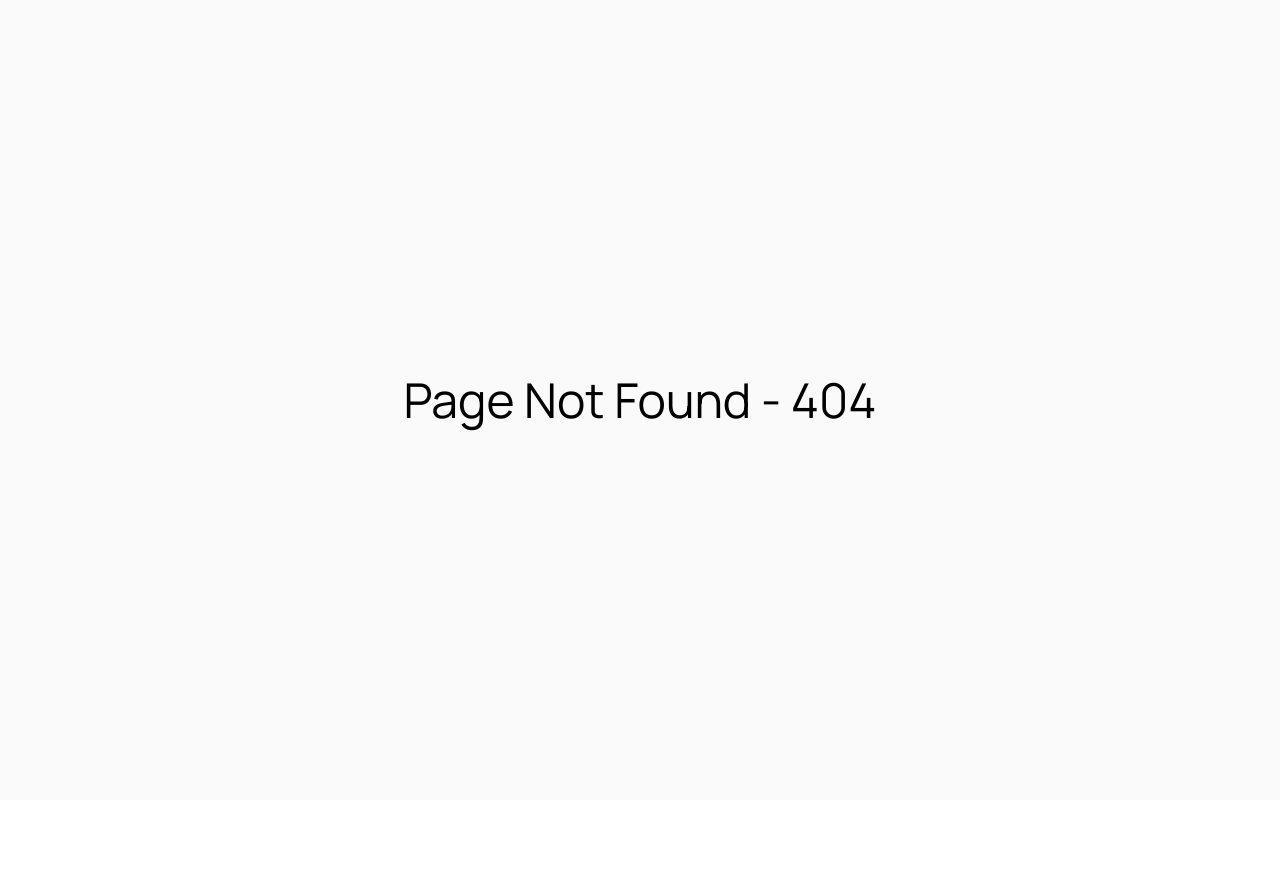
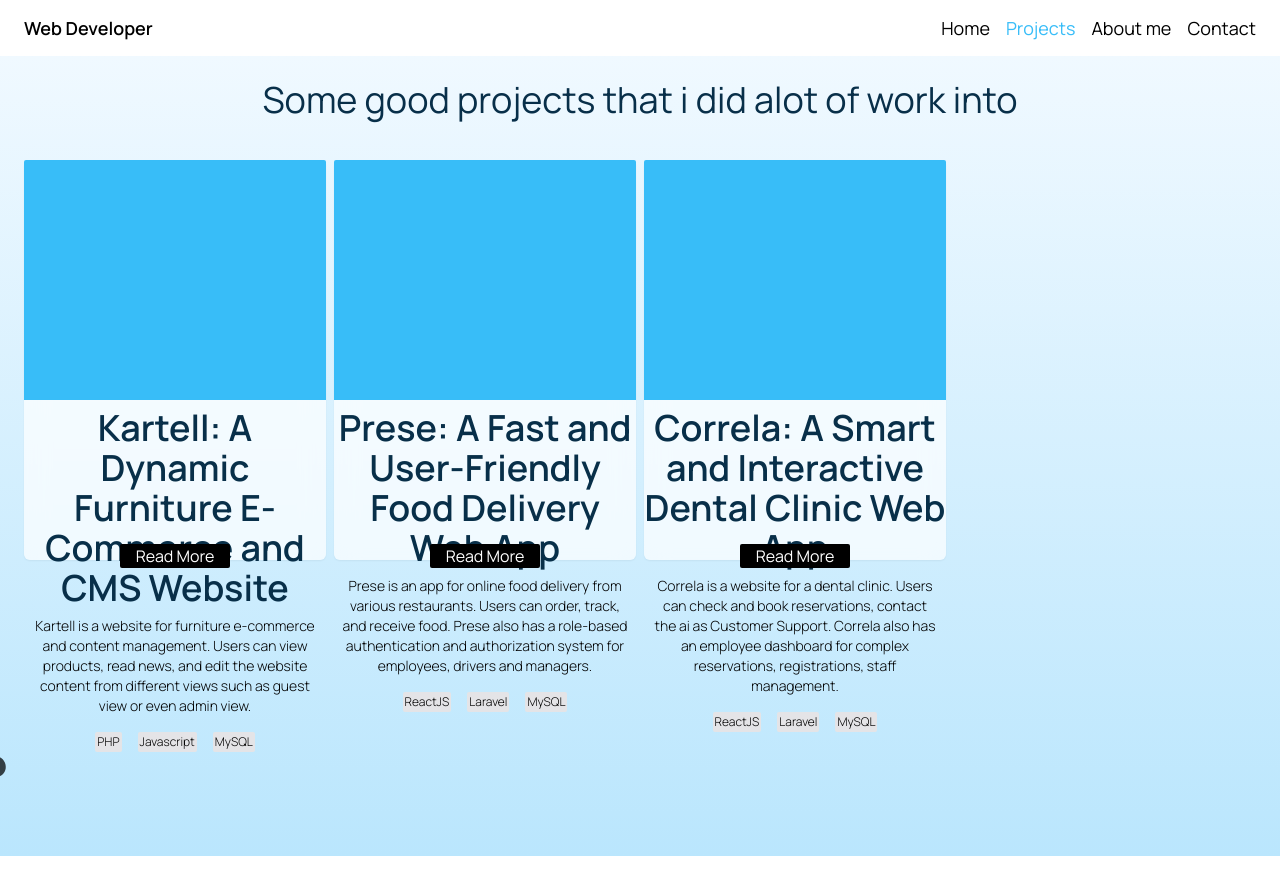
Before and after one commit to armql/webPortofolio, a React (Vite) app: page /projects in a window 1280 px wide. Before the commit this address had no page. Shown: the top 894 px of the page. Before the commit the page ends 800 px from the top, so only its background shows below. Built offline with nearby package versions, Linux system fonts and the light colour scheme.

Commit message:
added projects page

```diff
--- a/src/router/router.jsx
+++ b/src/router/router.jsx
@@ -4,6 +4,7 @@ import {
   NotFound,
   GuestLayout,
   Home,
+  Projects,
 } from "./routes/global/global";
 import { Suspense } from "react";
 
@@ -28,6 +29,14 @@ const router = createBrowserRouter([
           </Suspense>
         ),
       },
+      {
+        path: "projects",
+        element: (
+          <Suspense fallback={<LazyLoader />}>
+            <Projects />
+          </Suspense>
+        ),
+      },
     ],
   },
   {
--- /dev/null
+++ b/src/views/Projects/Projects.jsx
@@ -0,0 +1,53 @@
+import React, { Fragment } from "react";
+import Header from "../../components/typography/header";
+import ProjectCard from "./card/ProjectCard";
+
+export default function Projects() {
+  const cardData = [
+    {
+      img: "Furniture E-Commerce",
+      title: "Kartell: A Dynamic Furniture E-Commerce and CMS Website",
+      description:
+        "Kartell is a website for furniture e-commerce and content management. Users can view products, read news, and edit the website content from different views such as guest view or even admin view.",
+      link: "Prese",
+      stacks: ["PHP", "Javascript", "MySQL"],
+    },
+    {
+      img: "Food Online Delivery System",
+      title: "Prese: A Fast and User-Friendly Food Delivery Web App",
+      description:
+        "Prese is an app for online food delivery from various restaurants. Users can order, track, and receive food. Prese also has a role-based authentication and authorization system for employees, drivers and managers.",
+      link: "Prese",
+      stacks: ["ReactJS", "Laravel", "MySQL"],
+    },
+    {
+      img: "Dental Online Reservation System",
+      title: "Correla: A Smart and Interactive Dental Clinic Web App",
+      description:
+        "Correla is a website for a dental clinic. Users can check and book reservations, contact the ai as Customer Support. Correla also has an employee dashboard for complex reservations, registrations, staff management.",
+      link: "Prese",
+      stacks: ["ReactJS", "Laravel", "MySQL"],
+    },
+  ];
+  return (
+    <Fragment>
+      <div className="relative mt-14 h-screen w-screen bg-gradient-to-b from-sky-50 to-sky-200 dark:from-blue-200 dark:to-sky-900">
+        <Header extraStyling={"text-center py-6 text-sky-950"}>
+          Some good projects that i did alot of work into
+        </Header>
+        <div className="grid h-full w-full gap-2 px-6 pb-12 pt-4 sm:grid-cols-1 md:grid-cols-2 lg:grid-cols-3 xl:grid-cols-4">
+          {cardData.map((item) => (
+            <ProjectCard
+              key={item.title}
+              img={item.img}
+              title={item.title}
+              description={item.description}
+              link={item.link}
+              stacks={item.stacks}
+            />
+          ))}
+        </div>
+      </div>
+    </Fragment>
+  );
+}
--- /dev/null
+++ b/src/views/Projects/card/ProjectCard.jsx
@@ -0,0 +1,46 @@
+import React from "react";
+import Header from "../../../components/typography/header";
+import Paragraph from "../../../components/typography/Paragraph";
+import { Link } from "react-router-dom";
+
+const ProjectCard = ({ title, description, image, stacks, link }) => {
+  return (
+    <div className="h-[50vh] w-full rounded-md border-sky-200 bg-white bg-opacity-70 shadow-sm backdrop-blur-md dark:bg-opacity-100 dark:backdrop-blur-none">
+      <div className="h-60 w-full rounded-t-sm bg-sky-400 dark:bg-sky-900"></div>
+      <Header
+        extraStyling={
+          "text-2xl text-center py-2 font-semibold text-sky-950 dark:text-black"
+        }
+      >
+        {title}
+      </Header>
+      <Paragraph
+        extraStyling={
+          "font-light text-center text-sm px-2 overflow-y-auto dark:text-zinc-700"
+        }
+      >
+        {description}
+      </Paragraph>
+      <div className="flex flex-row justify-center gap-4 px-4 py-4 text-center">
+        {stacks.map((stacks) => (
+          <div
+            key={stacks}
+            className="rounded-sm bg-zinc-200 p-0.5 text-xs font-light text-black"
+          >
+            {stacks}
+          </div>
+        ))}
+      </div>
+      <div className="absolute -bottom-2 flex w-full items-center justify-center pt-0.5">
+        <Link
+          className="rounded-sm bg-black px-4 text-center text-white hover:bg-opacity-80"
+          to="#"
+        >
+          Read More
+        </Link>
+      </div>
+    </div>
+  );
+};
+
+export default ProjectCard;
```
